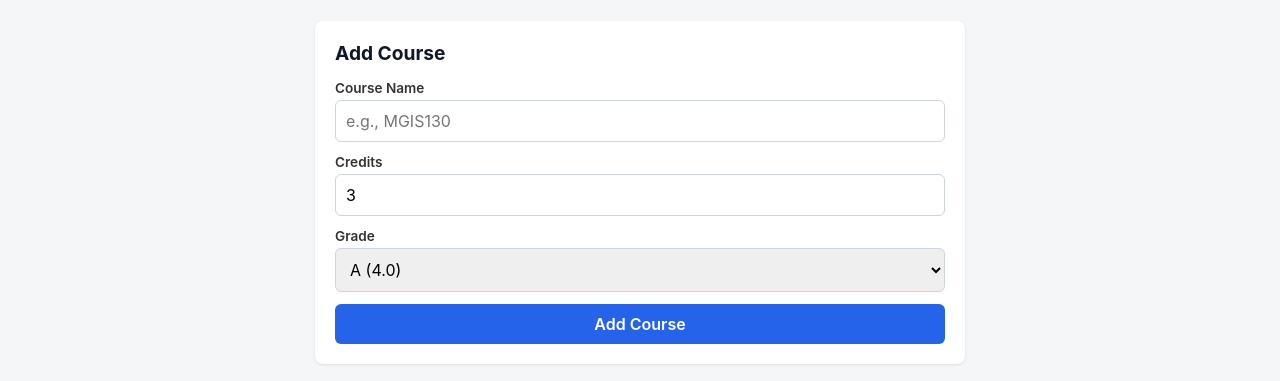
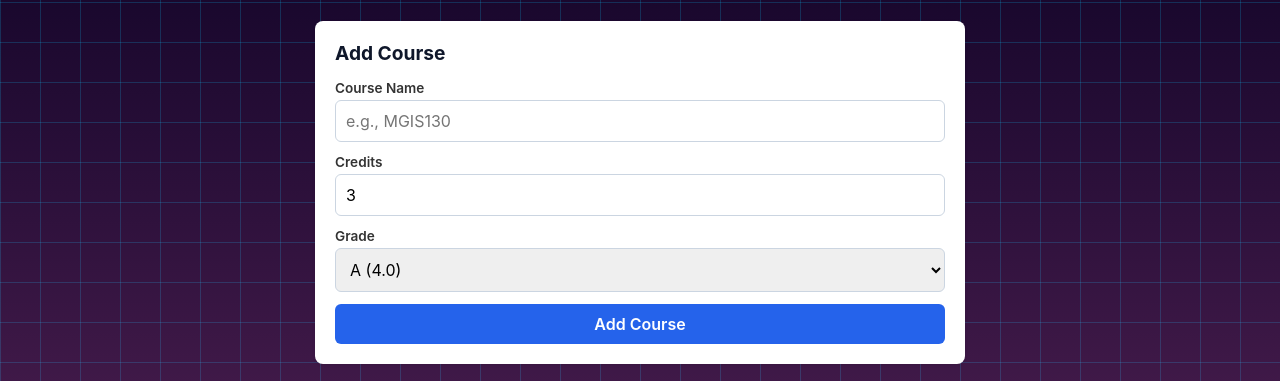
Before and after one commit to ajc9818/MGIS130_Deliverable2, a plain HTML site: page index.html in a window 1280 px wide. Shown: the part 77-458 px from the top of the page. Drawn offline with Linux system fonts and the light colour scheme.

Commit message:
Add vaporwave grid background

```diff
--- a/styles.css
+++ b/styles.css
@@ -114,3 +114,13 @@ th, td {
 .delete-btn:hover {
   background-color: #dc2626;
 }
+/* Vaporwave Sun & Grid Background */
+body {
+  background-color: #120428;
+  background-image:
+    linear-gradient(to bottom, rgba(255, 113, 206, 0) 0%, rgba(255, 113, 206, 0.2) 60%, rgba(1, 205, 254, 0.4) 100%),
+    linear-gradient(90deg, rgba(1, 205, 254, 0.2) 1px, transparent 1px),
+    linear-gradient(0deg, rgba(1, 205, 254, 0.2) 1px, transparent 1px);
+  background-size: 100% 100%, 40px 40px, 40px 40px;
+  background-attachment: fixed;
+}
```
